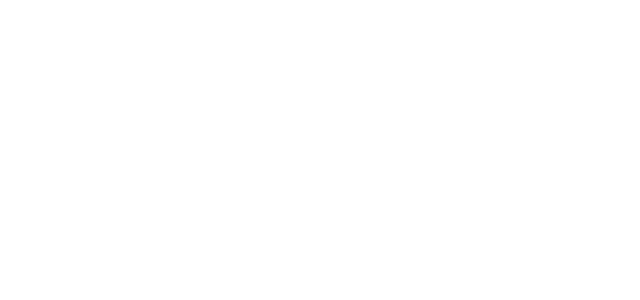
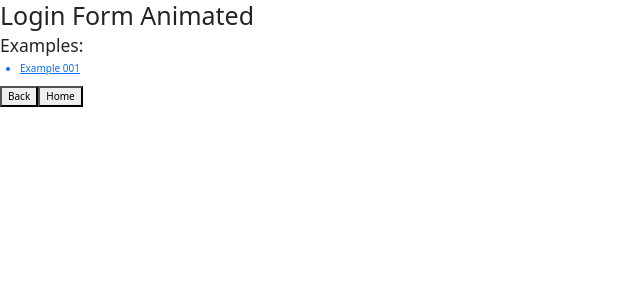
Before and after one commit to marcusviniciusmo/Components-React_Typescript, a React (Create React App) app in the folder frontend/: page /components/LoginFormAnimated in a window 1280 px wide. Before the commit this address had no page. Shown: the top 300 px of the page, without its empty margins (0-640 px from the left). Built offline with nearby package versions, Linux system fonts and the light colour scheme.

Commit message:
Structure and routes to components

```diff
--- a/frontend/src/components/LoginFormAnimated/Example001/index.tsx
+++ b/frontend/src/components/LoginFormAnimated/Example001/index.tsx
@@ -1,4 +1,5 @@
 /* eslint-disable jsx-a11y/anchor-is-valid */
+import { Link } from 'react-router-dom';
 import './styles.css';
 
 function LoginFormAnimated001() {
@@ -79,6 +80,16 @@ function LoginFormAnimated001() {
 
       </div>
       <span>Credits: codewithrandom</span>
+
+      <div>
+        <Link to='/components'>
+          <button>Back</button>
+        </Link>
+
+        <Link to='/'>
+          <button>Home</button>
+        </Link>
+      </div>
     </div>
   );
 };
--- a/frontend/src/components/PageNotFound/Example001/index.tsx
+++ b/frontend/src/components/PageNotFound/Example001/index.tsx
@@ -1,8 +1,9 @@
 /* eslint-disable jsx-a11y/anchor-is-valid */
+import { Link } from 'react-router-dom';
 import 'bootstrap/dist/css/bootstrap.min.css';
 import './styles.css';
 
-function Example001() {
+function PageNotFound001() {
   return (
     <section className="page404-example001">
       <div className='container'>
@@ -25,8 +26,18 @@ function Example001() {
       </div>
 
       <span>Credits: codewithrandom</span>
+
+      <div>
+        <Link to='/components'>
+          <button>Back</button>
+        </Link>
+
+        <Link to='/'>
+          <button>Home</button>
+        </Link>
+      </div>
     </section>
   );
 };
 
-export default Example001;
+export default PageNotFound001;
--- a/frontend/src/components/Utilities/EyeIcon/index.tsx
+++ b/frontend/src/components/Utilities/EyeIcon/index.tsx
@@ -1,4 +1,5 @@
 import { useState } from 'react';
+import { Link } from 'react-router-dom';
 import VisibilityIcon from '@mui/icons-material/Visibility';
 import VisibilityOffIcon from '@mui/icons-material/VisibilityOff';
 
@@ -19,6 +20,18 @@ function EyeIcon() {
           : <VisibilityIcon onClick={toggleShowPassword} />
         }
       </div>
+
+      <span>Credits: @fabiocberg</span>
+
+      <div>
+        <Link to='/components'>
+          <button>Back</button>
+        </Link>
+
+        <Link to='/'>
+          <button>Home</button>
+        </Link>
+      </div>
     </div>
   );
 };
--- a/frontend/src/routes/index.tsx
+++ b/frontend/src/routes/index.tsx
@@ -1,7 +1,11 @@
 import { BrowserRouter, Routes, Route } from 'react-router-dom';
 import Home from 'views/Home';
+import Components from 'views/Components';
+import LoginFormAnimated  from 'views/LoginFormAnimated';
 import LoginFormAnimated001 from 'components/LoginFormAnimated/Example001';
-import Example001  from 'components/PageNotFound/Example001';
+import PageNotFound from 'views/PageNotFound';
+import PageNotFound001  from 'components/PageNotFound/Example001';
+import Utilities from 'views/Utilities';
 import EyeIcon from 'components/Utilities/EyeIcon';
 
 function Router() {
@@ -9,9 +13,13 @@ function Router() {
     <BrowserRouter>
       <Routes>
         <Route path='/' element={<Home />} />
-        <Route path='/components/loginFormAnimated/001' element={<LoginFormAnimated001 />} />
-        <Route path='/components/pageNotFound/001' element={<Example001 />} />
-        <Route path='/components/utilities/eyeIcon' element={<EyeIcon />} />
+          <Route path='/components' element={<Components />} />
+            <Route path='/components/LoginFormAnimated' element={<LoginFormAnimated />} />
+              <Route path='/components/loginFormAnimated/001' element={<LoginFormAnimated001 />} />
+            <Route path='/components/pageNotFound' element={<PageNotFound />} />
+              <Route path='/components/pageNotFound/001' element={<PageNotFound001 />} />
+            <Route path='/components/utilities' element={<Utilities />} />
+            <Route path='/components/utilities/eyeIcon' element={<EyeIcon />} />
       </Routes>
     </BrowserRouter>
   );
--- /dev/null
+++ b/frontend/src/views/Components/index.tsx
@@ -0,0 +1,27 @@
+import { Link } from "react-router-dom";
+
+function Components() {
+  return (
+    <>
+      <h1>Components</h1>
+
+      <ul>
+        <Link to='/components/loginFormAnimated'>
+          <li>Login Form Animated</li>
+        </Link>
+        <Link to='/components/pageNotFound'>
+          <li>Page Not Found</li>
+        </Link>
+        <Link to='/components/utilities'>
+          <li>Utilities</li>
+        </Link>
+      </ul>
+
+      <Link to='/'>
+        <button>Home</button>
+      </Link>
+    </>
+  );
+};
+
+export default Components;
--- a/frontend/src/views/Home/index.tsx
+++ b/frontend/src/views/Home/index.tsx
@@ -1,7 +1,13 @@
+import { Link } from "react-router-dom";
+
 function Home() {
   return (
     <>
       <h1>HOME</h1>
+
+      <Link to='/components'>
+        <button>Components</button>
+      </Link>
     </>
   );
 };
--- /dev/null
+++ b/frontend/src/views/LoginFormAnimated/index.tsx
@@ -0,0 +1,28 @@
+import { Link } from "react-router-dom";
+
+function LoginFormAnimated() {
+  return (
+    <>
+      <h1>Login Form Animated</h1>
+
+      <h3>Examples:</h3>
+      <ul>
+        <Link to='/components/loginFormAnimated/001'>
+          <li>Example 001</li>
+        </Link>
+      </ul>
+
+      <div>
+        <Link to='/components'>
+          <button>Back</button>
+        </Link>
+
+        <Link to='/'>
+          <button>Home</button>
+        </Link>
+      </div>
+    </>
+  );
+};
+
+export default LoginFormAnimated;
--- /dev/null
+++ b/frontend/src/views/PageNotFound/index.tsx
@@ -0,0 +1,28 @@
+import { Link } from "react-router-dom";
+
+function PageNotFound() {
+  return (
+    <>
+      <h1>Page Not Found</h1>
+
+      <h3>Examples:</h3>
+      <ul>
+        <Link to='/components/pageNotFound/001'>
+          <li>Example 001</li>
+        </Link>
+      </ul>
+
+      <div>
+        <Link to='/components'>
+          <button>Back</button>
+        </Link>
+
+        <Link to='/'>
+          <button>Home</button>
+        </Link>
+      </div>
+    </>
+  );
+};
+
+export default PageNotFound;
--- /dev/null
+++ b/frontend/src/views/Utilities/index.tsx
@@ -0,0 +1,28 @@
+import { Link } from "react-router-dom";
+
+function Utilities() {
+  return (
+    <>
+      <h1>Utilities</h1>
+
+      <h3>Examples:</h3>
+      <ul>
+        <Link to='/components/utilities/eyeIcon'>
+          <li>Example 001 - Eye Icon</li>
+        </Link>
+      </ul>
+
+      <div>
+        <Link to='/components'>
+          <button>Back</button>
+        </Link>
+
+        <Link to='/'>
+          <button>Home</button>
+        </Link>
+      </div>
+    </>
+  );
+};
+
+export default Utilities;
```
